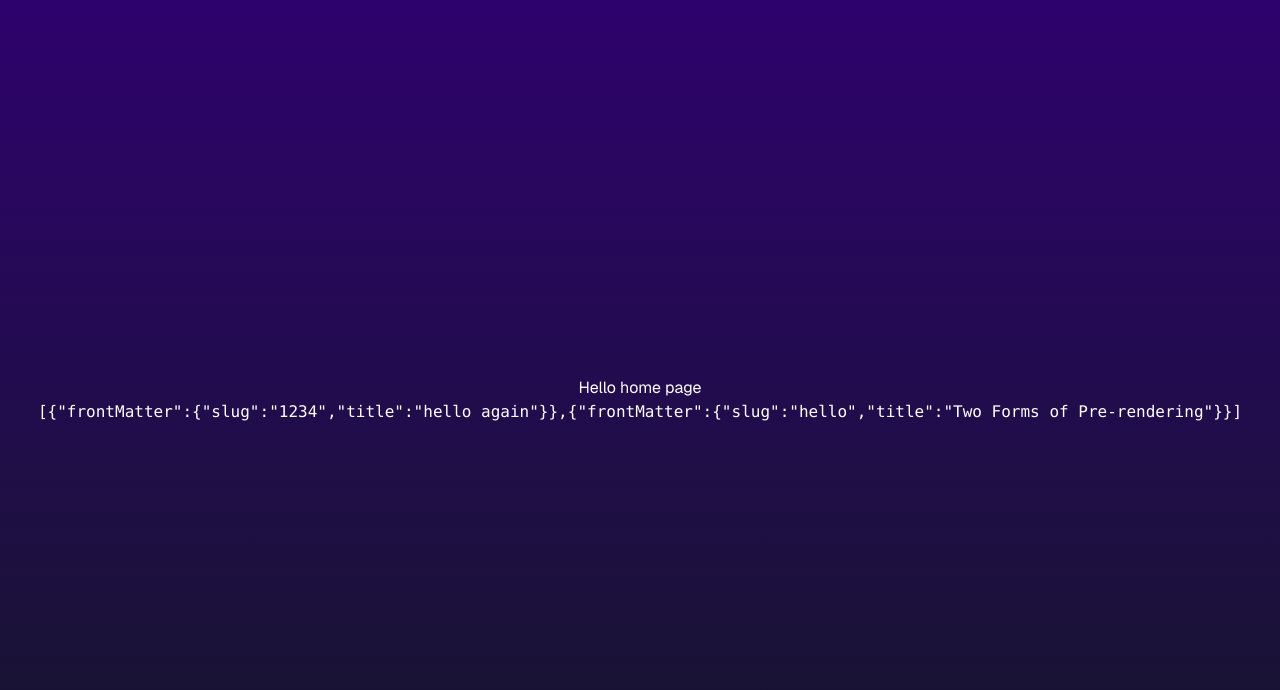
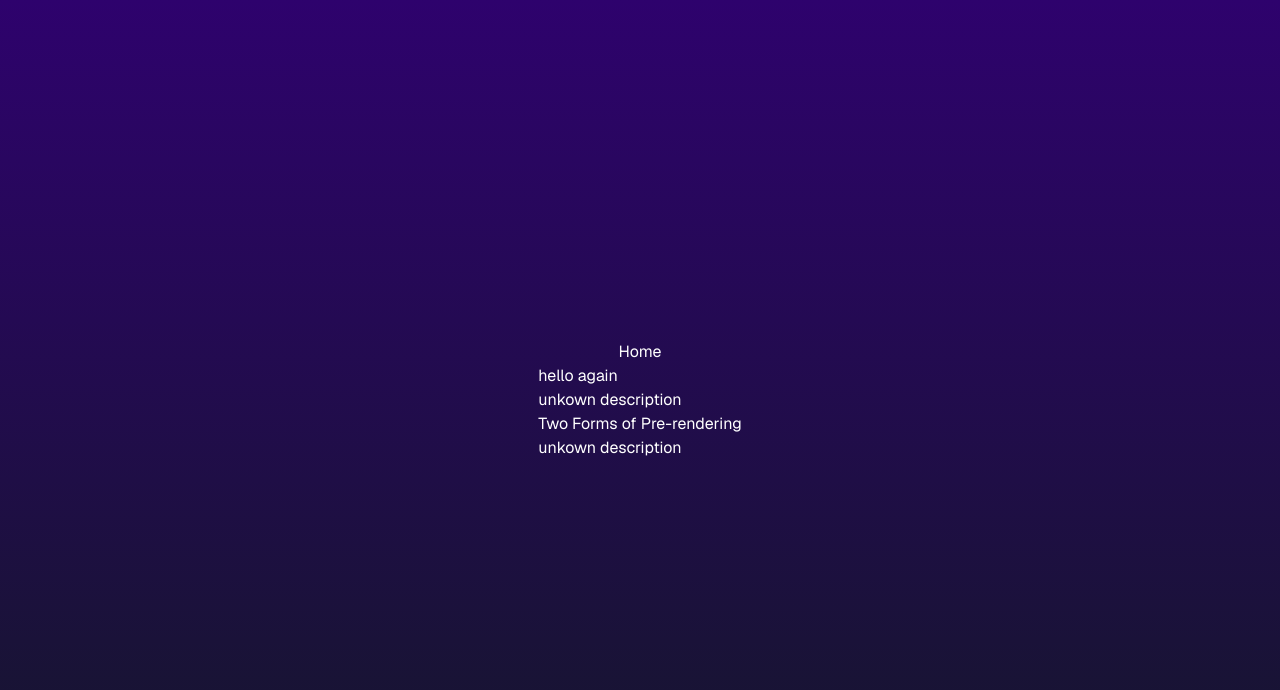
Before and after one commit to xpcoffee/t3-static-blog, a Next.js app: page / in a window 1280 px wide. Shown: the top 690 px of the page. Built offline with nearby package versions, Linux system fonts and the light colour scheme.

Commit message:
Post list

```diff
--- /dev/null
+++ b/src/app/components/PostCard.tsx
@@ -0,0 +1,15 @@
+import Link from "next/link";
+import { FrontMatter } from "~/utils/markdownUtils";
+
+type Props = { frontMatter: FrontMatter };
+
+export function PostCard({ frontMatter }: Props) {
+  const { slug, title, description } = frontMatter;
+
+  return (
+    <Link href={`/article/${slug}`}>
+      <h3>{title}</h3>
+      <div>{description}</div>
+    </Link>
+  );
+}
--- a/src/app/page.tsx
+++ b/src/app/page.tsx
@@ -1,11 +1,17 @@
 import { getMarkdownContent } from "~/utils/markdownUtils";
+import { PostCard } from "./components/PostCard";
 
 export default async function Home() {
   const markdownContent = getMarkdownContent("src/posts");
   return (
     <main className="flex min-h-screen flex-col items-center justify-center bg-gradient-to-b from-[#2e026d] to-[#15162c] text-white">
-      Hello home page
-      <pre>{JSON.stringify(markdownContent)}</pre>
+      <h1>Home</h1>
+
+      <ul>
+        {markdownContent.map((postContent, index) => (
+          <PostCard key={index} frontMatter={postContent.frontMatter} />
+        ))}
+      </ul>
     </main>
   );
 }
--- a/src/utils/markdownUtils.ts
+++ b/src/utils/markdownUtils.ts
@@ -20,14 +20,16 @@ export function getMarkdownContent(basePath: string) {
   return markdownContent;
 }
 
-type FrontMatter = {
+export type FrontMatter = {
   slug: string;
   title: string;
+  description: string;
 };
 
 function toFrontMatter(data: Record<string, any>): FrontMatter {
   return {
     slug: data["slug"] ?? "unkown-article",
     title: data["title"] ?? "unkown article",
+    description: data["description"] ?? "unkown description",
   };
 }
```
